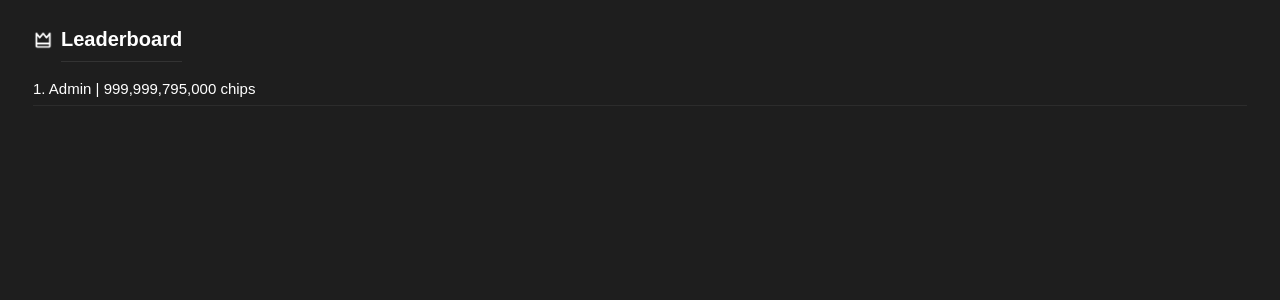
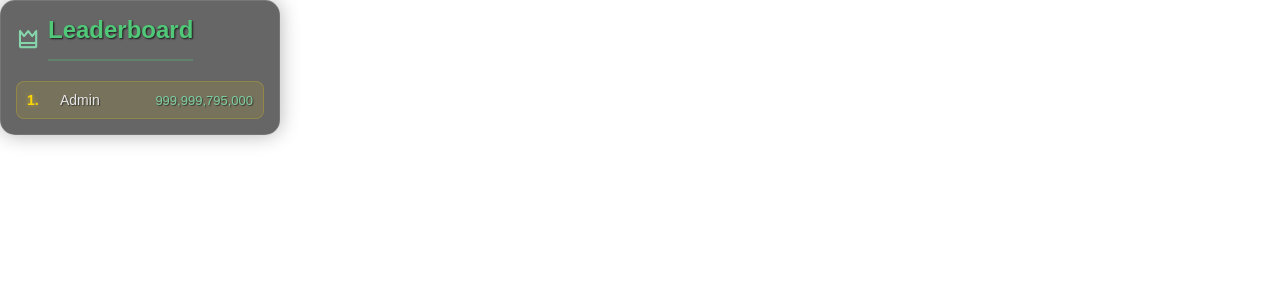
Before and after one commit to V3N0M101/BlackJack, a Flask app: page /leaderboard in a window 1280 px wide. Shown: the top 300 px of the page. Run offline with Flask 3, Linux system fonts and the light colour scheme; data comes from the database, SQL or seed files in the repository.

Commit message:
Leaderboard and News Tab Updated

```diff
--- a/static/StyleSheets/leaderboard.css
+++ b/static/StyleSheets/leaderboard.css
@@ -1,49 +1,165 @@
 body {
-    padding: 10px;
+    padding: 0;
+    margin: 0;
     font-family: Arial, sans-serif;
-    background-color: #1e1e1e;
-    color: white;
+    background: transparent;
+    color: #e6e6e6;
+    overflow-x: hidden;
+    width: 100%;
+    box-sizing: border-box;
+}
+
+* {
+    box-sizing: border-box;
 }
 
 .leaderboard-container {
-  padding: 10px 15px;
-  background-color: #1e1e1e;
-  color: white;
+    padding: 15px;
+    background: rgba(0, 0, 0, 0.6);
+    backdrop-filter: blur(10px);
+    -webkit-backdrop-filter: blur(10px);
+    color: #e6e6e6;
     font-family: Arial, sans-serif;
-  height: fit-content;
+    width: 100%;
+    max-width: 280px;
+    border-radius: 15px;
+    border: 1px solid rgba(255, 255, 255, 0.1);
+    box-shadow: 0 0 20px rgba(0, 0, 0, 0.3);
 }
 
 .leaderboard-container h3 {
-  font-size: 20px;
+    font-size: 24px;
     margin: 0;
-  padding-bottom: 10px;
-  border-bottom: 1px solid #333;
+    padding-bottom: 15px;
+    border-bottom: 2px solid rgba(80, 200, 120, 0.3);
+    color: #50c878;
+    text-shadow: 1px 1px 2px rgba(0, 0, 0, 0.8);
 }
 
 .leaderboard-container ul {
     list-style: none;
-  padding-left: 0;
-  margin-top: 10px;
+    padding: 0;
+    margin: 15px 0 0 0;
 }
 
 .leaderboard-container li {
-  padding: 8px 0;
-  font-size: 15px;
-  border-bottom: 1px solid #2c2c2c;
+    padding: 10px;
+    margin-bottom: 8px;
+    font-size: 14px;
+    border-radius: 8px;
+    border: 1px solid rgba(255, 255, 255, 0.05);
+    background: rgba(0, 0, 0, 0.2);
+    transition: all 0.3s ease;
+    display: flex;
+    justify-content: space-between;
+    align-items: center;
+    text-shadow: 1px 1px 1px rgba(0, 0, 0, 0.5);
+    width: 100%;
+}
+
+.leaderboard-container li:last-child {
+    margin-bottom: 0;
+}
+
+.leaderboard-container li:hover {
+    background: rgba(80, 200, 120, 0.1);
+    transform: translateX(5px);
+    border-color: rgba(80, 200, 120, 0.2);
 }
 
 .leaderboard-container img {
-    filter: brightness(0) invert(1);
+    filter: brightness(0) invert(0.8);
+    transition: all 0.3s ease;
 }
 
 .leader-title {
     display: flex;
     align-items: center;
     gap: 8px;
+    padding-bottom: 5px;
 }
 
 .leader-title img.Leader-img {
-  width: 20px;
-  height: 20px;
-  margin-bottom: 10px;
+    width: 24px;
+    height: 24px;
+    filter: invert(82%) sepia(29%) saturate(434%) hue-rotate(95deg) brightness(92%) contrast(87%);
 }
+
+.rank {
+    color: #50c878;
+    font-weight: bold;
+    min-width: 25px;
+    flex-shrink: 0;
+}
+
+.divider {
+    color: rgba(255, 255, 255, 0.3);
+    margin: 0 8px;
+    display: none;
+}
+
+.score {
+    color: #7dcea0;
+    font-size: 13px;
+    flex-shrink: 0;
+}
+
+/* Top 3 styling */
+.leaderboard-container li:nth-child(1) {
+    background: rgba(255, 215, 0, 0.1);
+    border-color: rgba(255, 215, 0, 0.2);
+}
+
+.leaderboard-container li:nth-child(2) {
+    background: rgba(192, 192, 192, 0.1);
+    border-color: rgba(192, 192, 192, 0.2);
+}
+
+.leaderboard-container li:nth-child(3) {
+    background: rgba(205, 127, 50, 0.1);
+    border-color: rgba(205, 127, 50, 0.2);
+}
+
+.leaderboard-container li:nth-child(1) .rank {
+    color: #ffd700; /* Gold */
+    text-shadow: 0 0 5px rgba(255, 215, 0, 0.5);
+}
+
+.leaderboard-container li:nth-child(2) .rank {
+    color: #c0c0c0; /* Silver */
+    text-shadow: 0 0 5px rgba(192, 192, 192, 0.5);
+}
+
+.leaderboard-container li:nth-child(3) .rank {
+    color: #cd7f32; /* Bronze */
+    text-shadow: 0 0 5px rgba(205, 127, 50, 0.5);
+}
+
+/* Username truncation */
+.username {
+    flex: 1;
+    white-space: nowrap;
+    overflow: hidden;
+    text-overflow: ellipsis;
+    margin: 0 8px;
+    min-width: 0;
+}
+
+/* Scrollbar styling */
+::-webkit-scrollbar {
+    width: 8px;
+}
+
+::-webkit-scrollbar-track {
+    background: rgba(0, 0, 0, 0.2);
+    border-radius: 4px;
+}
+
+::-webkit-scrollbar-thumb {
+    background: #50c878;
+    border-radius: 4px;
+}
+
+::-webkit-scrollbar-thumb:hover {
+    background: #7dcea0;
+}
--- a/templates/leaderboard.html
+++ b/templates/leaderboard.html
@@ -15,14 +15,18 @@
       {# Loop through the users data passed from Flask #}
       {% for user in users %}
       <li>
-        <span class="rank">{{ loop.index }}. {{ user.username }} </span>
-        <span class="divider">|</span>
-        <span class="score">{{ "{:,}".format(user.chips) }} chips</span> {# Format chips with commas #}
+        <span class="rank">{{ loop.index }}.</span>
+        <span class="username">{{ user.username }}</span>
+        <span class="score">{{ "{:,}".format(user.chips) }}</span>
       </li>
       {% endfor %}
       {# If no users are found, display a message #}
       {% if not users %}
-      <li>No users found on the leaderboard.</li>
+      <li>
+        <span class="rank">-</span>
+        <span class="username">No users found</span>
+        <span class="score">0</span>
+      </li>
       {% endif %}
     </ul>
   </div>
```
Also changed, not shown: static/StyleSheets/news.css (+89 -38 lines), templates/news.html (+5 -5 lines). Lines whose indentation alone changed are shown as unchanged.
